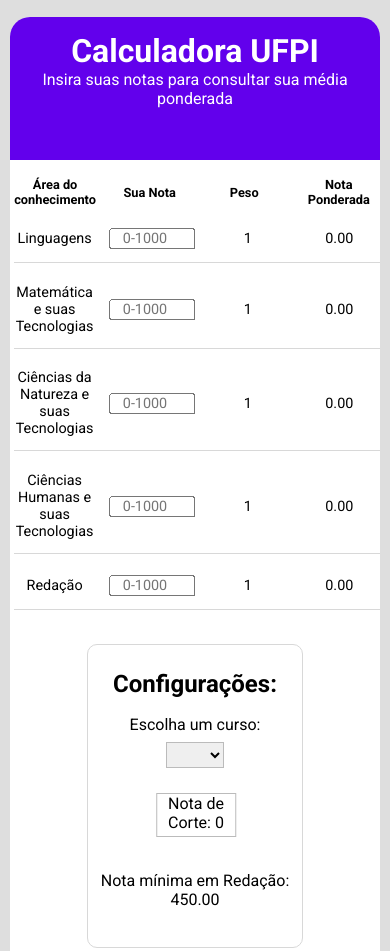
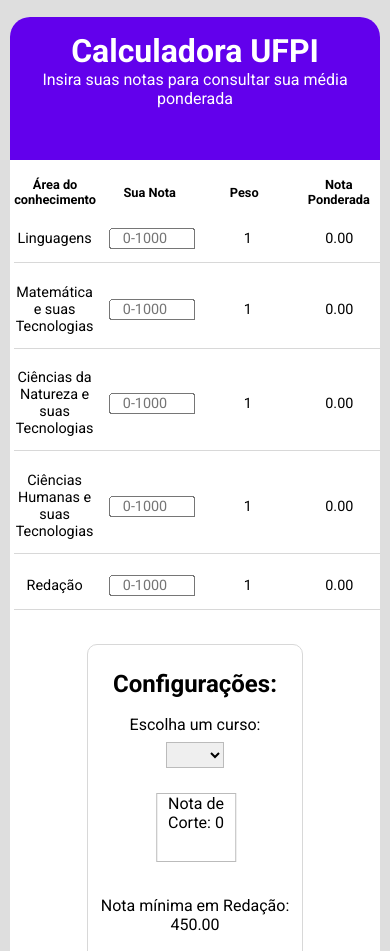
Before and after one commit to VtLorran/Calculadora-Sisu-UFPI, a plain HTML site: page index.html in a window 390 px wide. Shown: the top 951 px of the page. Drawn offline with Linux system fonts and the light colour scheme; a web font is replaced by a local one.

Commit message:
ajustando responsividade

```diff
--- a/style.css
+++ b/style.css
@@ -179,14 +179,14 @@
      border: solid 1px rgb(187, 187, 187);
      width: 15vw;
      margin-left: 20vw;
-     height: auto;
+     height: 1.5rem;
      font-size: clamp(1em, 1.2vw, 1.5em);
 }
 
 @media (max-width: 600px) {
     .nota-de-corte {
         width: 20vw;
-        height: 5vh;
+        height: 8vh;
         transform: translate(-2.5vw);
     }
 }
```
